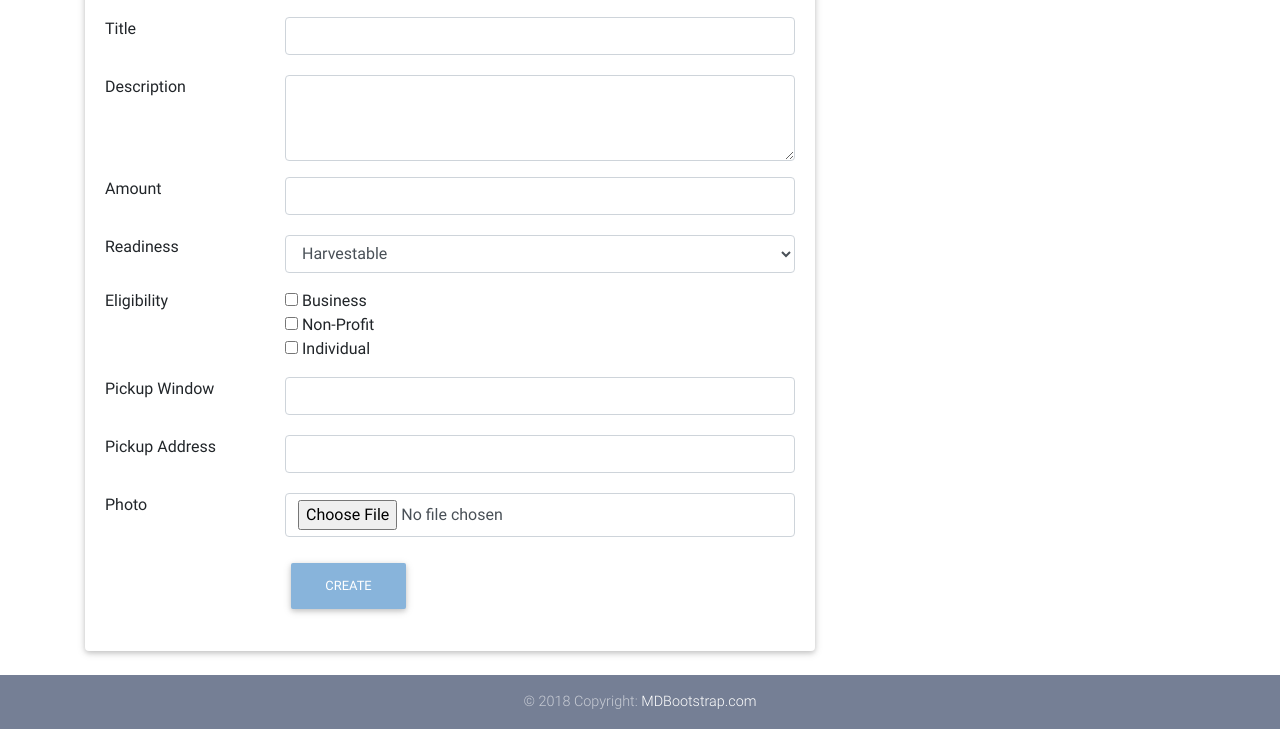
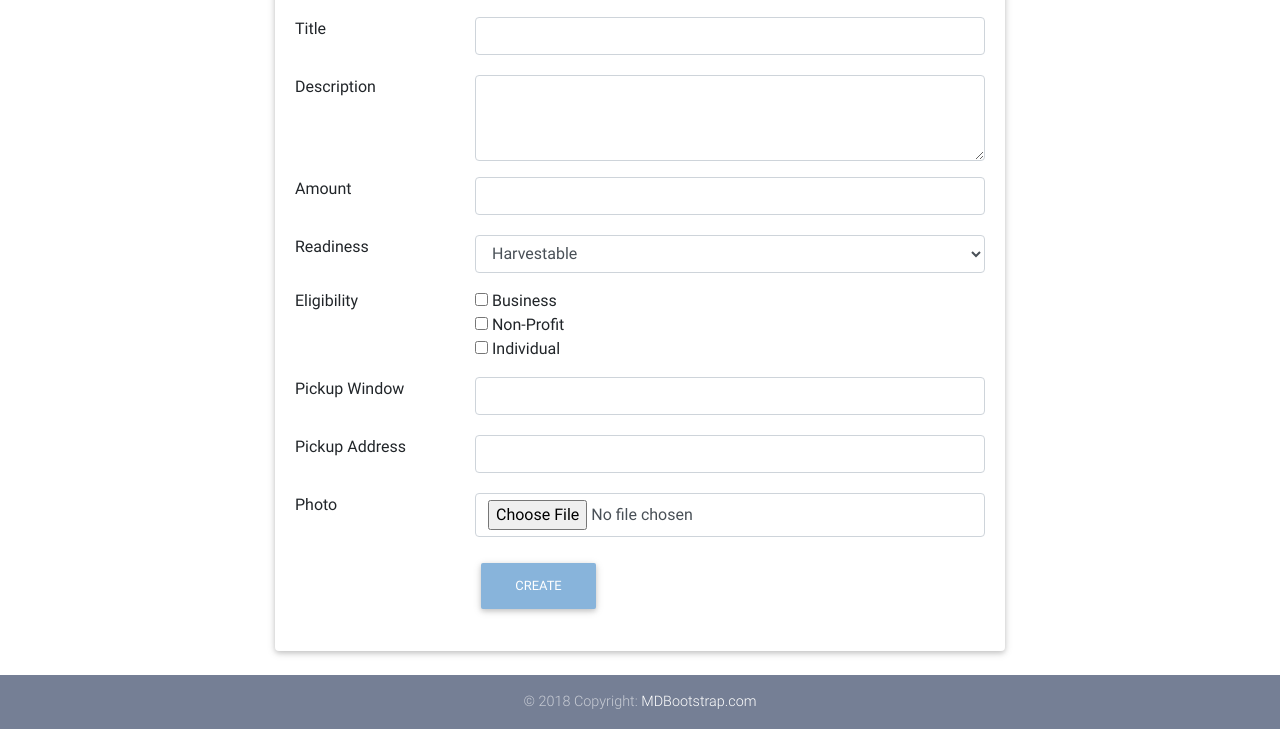
Before and after one commit to Hack4Eugene/waste-prevention-by-internet-relay-food, a plain HTML site: page responsive-site/CreatePost.html in a window 1280 px wide. Shown: the part 164-900 px from the top of the page. Drawn offline with Linux system fonts and the light colour scheme; a script that the page names is missing.

Commit message:
Center create page

```diff
--- a/responsive-site/CreatePost.html
+++ b/responsive-site/CreatePost.html
@@ -80,7 +80,7 @@
 
 
         <div class="row">
-            <div class="col-lg-8 col-lg-offset-2">
+            <div class="col-lg-8 offset-lg-2">
               <div class="card" id="createPost">
                 <div class="card-header d-flex align-items-center">
                   <h4>New Post</h4>
```
